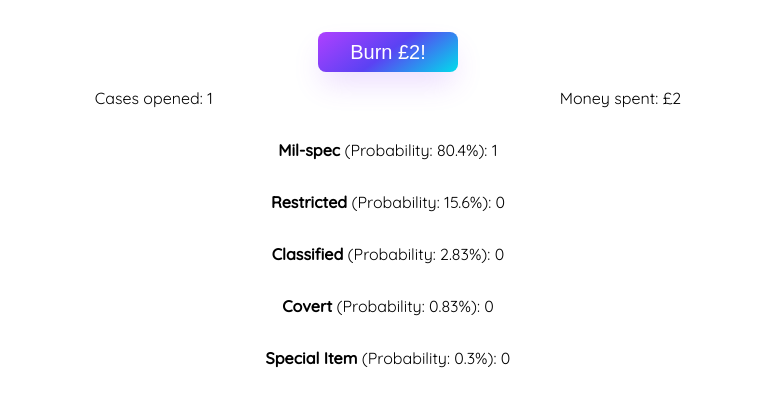
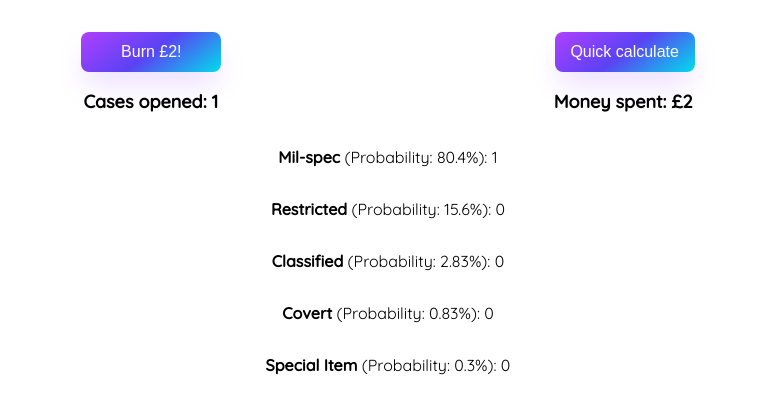
Before and after one commit to FVDB98/Micro-transaction-simulator, a plain HTML site: page index.html in a window 1280 px wide. Both pictures are taken after a click on the button "Burn £2!". Shown: the part 204-618 px from the top of the page, without its empty margins (252-1031 px from the left). Drawn offline with Linux system fonts and the light colour scheme.

Commit message:
Auto Calculate Button and Script added

```diff
--- a/assets/css/main.css
+++ b/assets/css/main.css
@@ -30,8 +30,7 @@ body{
 
 .spin{
     display: flex;
-    justify-content: center;
-
+    justify-content: space-evenly;
 }
 
 button{
@@ -44,7 +43,7 @@ button{
     box-sizing: border-box;
     color: #FFFFFF;
     font-family: Phantomsans, sans-serif;
-    font-size: 20px;
+    font-size:16px;
     justify-content: center;
     line-height: 1em;
     max-width: 100%;
@@ -61,6 +60,8 @@ button{
 .csgo-stats{
     display: flex;
     justify-content: space-evenly;
+    font-size: 18px;
+    font-weight: bold;
 }
 
 .csgo-stats p{
--- a/assets/javascript/spendingcalc.js
+++ b/assets/javascript/spendingcalc.js
@@ -34,7 +34,7 @@ document.getElementById("btn csgo-spin").addEventListener("click", spin);
 //spin function
 function spin (){
     // generate one random number from 4000
-    var randomNumber = Math.floor(Math.random() * 4001);
+    let randomNumber = Math.floor(Math.random() * 4001);
         if(randomNumber <= 3218){
             milSpec ++;
         }
@@ -55,3 +55,14 @@ function spin (){
 
     renderStats();
 }
+
+document.getElementById("btn csgo-auto-spin").addEventListener("click", autoSpin);
+
+//auto spin until rare Item
+function autoSpin(){
+    let randomNumber = Math.floor(Math.random() * 4001);
+        do{
+            spin();
+        }
+        while (exceedinglyRare === 0);
+}
--- a/index.html
+++ b/index.html
@@ -22,6 +22,7 @@
                 </article>
                 <div class="spin">
                     <button id="btn csgo-spin">Burn £2!</button>
+                    <button id="btn csgo-auto-spin">Quick calculate</button>
                 </div>
                 <section class="csgo-stats" id="play">
                     <p>Cases opened: <span id="spins"> </span></p>
```
